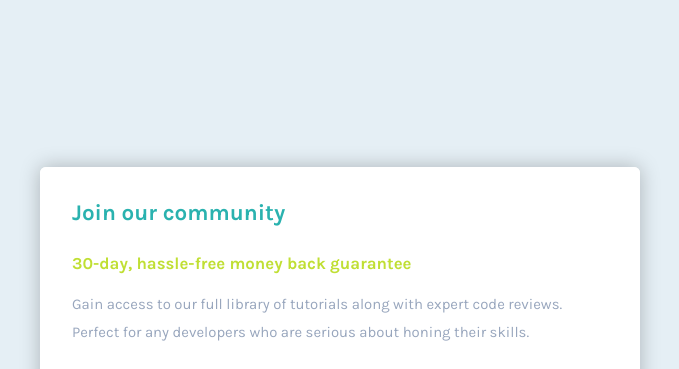
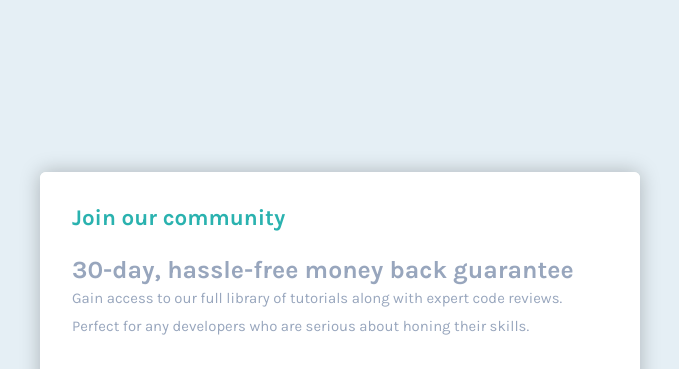
Before and after one commit to Darowl/Single-price-grid-component, a plain HTML site: page index.html in a window 1280 px wide. Shown: the top 369 px of the page, without its empty margins (300-979 px from the left). Drawn offline with Linux system fonts and the light colour scheme.

Commit message:
Update styles.css

```diff
--- a/styles.css
+++ b/styles.css
@@ -62,7 +62,7 @@ main {
   font-size: clamp(.80rem, .95rem + 1vw, 1.4rem);
 }
 
-.card__community h4 {
+.card__community h3 {
   color: var(--bright-yellow);
   margin-bottom: .75rem;
   line-height: 1.75rem;
```
